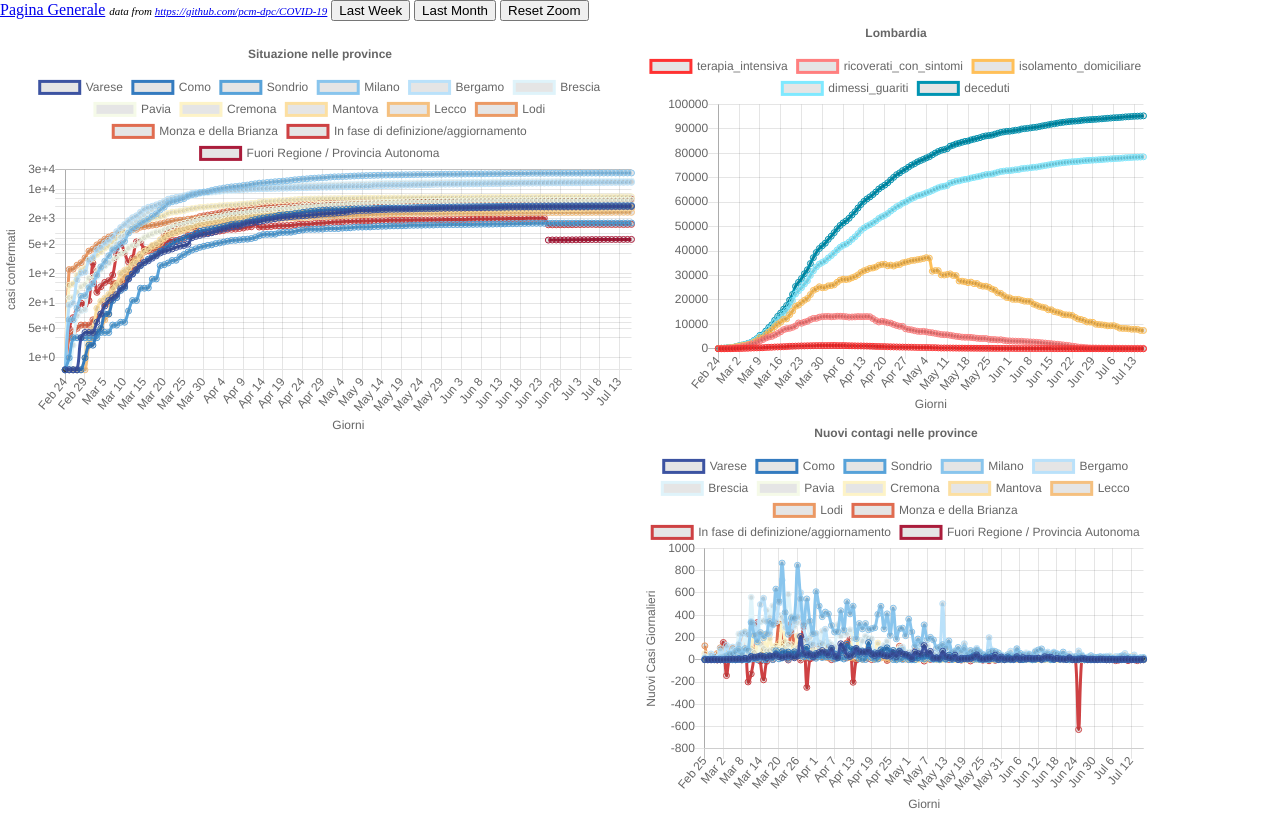
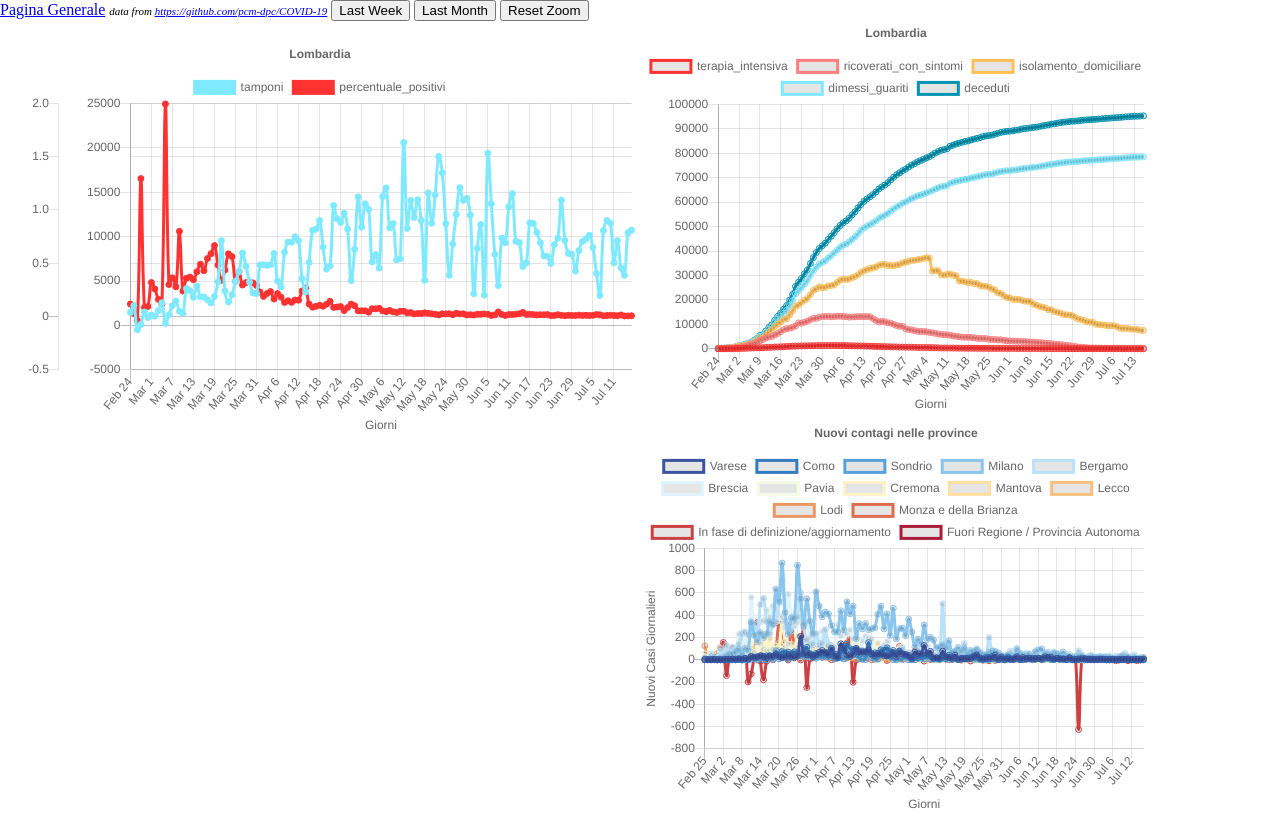
Before and after one commit to thela/covid19, a plain HTML site: page chartjs/italy.html in a window 1280 px wide. Drawn offline with nearby package versions, Linux system fonts and the light colour scheme; no server answers; animation ran at ten frames a second.

Commit message:
updated italian visualization

```diff
--- a/chartjs/italy.html
+++ b/chartjs/italy.html
@@ -17,7 +17,7 @@
                         <button onclick="resetZoomWidth()">Reset Zoom</button>
 
                     <p style="height: 100%; width:100%;">
-                        <canvas id="plot_province_per_regione" height="400"></canvas>
+                        <canvas id="tamponi" height="400"></canvas>
                 </p>
              </div>
             <div class="sameline">
@@ -53,6 +53,7 @@
         <script src="js/dependencies/palette.js"></script>
         <script src="js/plot_newcases_vs_totalcases_regioni.js"></script>
         <script src="js/plot_province_per_regione.js"></script>
+        <script src="js/tamponi.js"></script>
         <script src="js/plot_regioni.js"></script>
         <script src="js/italy.js"></script>
         <script src="js/coordinated_zoom.js"></script>
--- a/chartjs/js/coordinated_zoom.js
+++ b/chartjs/js/coordinated_zoom.js
@@ -4,8 +4,8 @@ var rightEnd;
 
 var charts = [
     r_analysisChart,
-    nmpr_analysisChart,
-    pprr_analysisChart
+    t_analysisChart,
+    nmpr_analysisChart
 ];
 
 
--- a/chartjs/js/italy.js
+++ b/chartjs/js/italy.js
@@ -213,6 +213,13 @@ function toggleRegioniData(regione_label, italychart_index) {
         nmpr_analysisChart.update();
     } catch(e){}
 
+
+    try{
+        t_analysisChart.data = t_ProcessData(regione_label, tamponi_data);
+        t_analysisChart.options.title.text = regione_label;
+        t_analysisChart.update();
+    } catch(e){}
+
     shown_regioni = [regione_label]
 
     var shown;
--- a/chartjs/js/plot_province_per_regione.js
+++ b/chartjs/js/plot_province_per_regione.js
@@ -1,7 +1,7 @@
 
 var $element = document.getElementById("plot_province_per_regione"),
     shown_regione = 'Lombardia',
-    province_per_regione_data, nuovi_malati_per_regione,
+    province_per_regione_data,
     pprr_borderColors;
 
 if ($element !== null){
@@ -156,7 +156,7 @@ if ($element !== null){
             return item;
         });
 
-        nmpr_data = pprr_italiaProcessData(shown_regione, nuovi_malati_per_regione);
+        nmpr_data = nmpr_italiaProcessData(shown_regione, nuovi_malati_per_regione);
         nmpr_analysisChart.data = nmpr_data;
         nmpr_analysisChart.update();
 
@@ -191,7 +191,3 @@ if ($element !== null){
         return nmpr_data;
     }
 }
-
-function nmpr_resetZoom() {
-    nmpr_analysisChart.resetZoom();
-}
--- a/chartjs/js/plot_regioni.js
+++ b/chartjs/js/plot_regioni.js
@@ -1,6 +1,6 @@
 
 var $element = document.getElementById("plot_regioni"),
-    regioni_data, nuovi_malati_per_regione,
+    regioni_data,
     r_borderColors, r_regioni,
     type_to_plot = ['terapia_intensiva', 'ricoverati_con_sintomi', 'isolamento_domiciliare', 'dimessi_guariti', 'deceduti' ],
     color_per_type = {
@@ -58,7 +58,6 @@ if ($element !== null){
         spanGaps: false,
         title: {
             display: true,
-            text: 'Situazione nelle province'
         },
             legend: {
                 position: 'top'
--- /dev/null
+++ b/chartjs/js/tamponi.js
@@ -0,0 +1,143 @@
+
+var $element = document.getElementById("tamponi"),
+    shown_regione = 'Lombardia',
+    tamponi_data,
+    t_borderColors, r_regioni,
+    t_type_to_plot = ['tamponi', 'percentuale_positivi'], //nuovi_casi
+    t_color_per_type = {
+        'tamponi': '#7fe9ff',
+        'percentuale_positivi': '#ff3232',
+    }, t_axis_per_type = {
+        'tamponi': 'A',
+        'percentuale_positivi': 'B',
+        'nuovi_casi': 'A',
+    }, t_chart_per_type = {
+        'tamponi': 'line',
+        'percentuale_positivi': 'line',
+        'nuovi_casi': 'line',
+    };
+
+if ($element !== null){
+    var t_ctx = $element.getContext("2d");
+
+    var options = {
+        maintainAspectRatio: false,
+        spanGaps: false,
+        title: {
+            display: true,
+            text: 'Tamponi'
+        },
+            legend: {
+                position: 'top'
+            },
+        scales: {
+            xAxes: [{
+                display: true,
+                type: 'time',
+                scaleLabel: {
+                    display: true,
+                    labelString: 'Giorni'
+                },
+            }],
+            yAxes: [{
+                id: 'A',
+                type: 'linear',
+                scaleLabel: {
+                    display: true,
+                    },
+                },
+                {
+                    id: 'B',
+                    type: 'linear',
+                    scaleLabel: {
+                        display: true,
+                    }
+                }
+            ]
+        },
+
+        plugins: {
+            filler: {
+                propagate: false
+            },
+            'samples-filler-analyser': {
+                target: 'chart-analyser'
+            },
+            zoom: {
+                // Container for pan options
+                pan: {
+                    // Boolean to enable panning
+                    enabled: true,
+
+                    // Panning directions. Remove the appropriate direction to disable
+                    // Eg. 'y' would only allow panning in the y direction
+                    mode: 'x'
+                },
+
+                // Container for zoom options
+                zoom: {
+                    // Boolean to enable zooming
+                    enabled: true,
+
+                    // Zooming directions. Remove the appropriate direction to disable
+                    // Eg. 'y' would only allow zooming in the y direction
+                    mode: 'x',
+                }
+            }
+        }
+    };
+    t_analysisChart = new Chart(t_ctx, {
+        type: 'bar',
+        data: {},
+        options: options
+    });
+
+    $.getJSON('data/data_tamponi.json', function(data) {
+        //data is the JSON string
+        tamponi_data = data;
+        r_regioni = Object.keys(tamponi_data).map(function(item) {
+            return item;
+        });
+
+        t_analysisChart.data = t_ProcessData(shown_regione, tamponi_data);
+        t_analysisChart.options.title.text = shown_regione;
+        t_analysisChart.update();
+
+    })
+
+    function t_ProcessData(regione, data)
+    {
+        var t_data = {
+            datasets: []
+        }
+        number_type = Object.keys(data[regione]).map(function(item) {
+                    return item;
+                })
+
+        var i=0;
+        for (var type_index in t_type_to_plot){
+            number_type = t_type_to_plot[type_index]
+            t_data['datasets'].push({
+                label: number_type,
+                data: data[regione][number_type].map(
+                    function(item)   {
+                        return {
+                            'x': moment(item['x']), //.toISOString().slice(0,10),
+                            'y': item['y']}
+                }).sort((a, b) => a.x - b.x),
+                borderColor: t_color_per_type[number_type],
+                backgroundColor: t_color_per_type[number_type],
+                fill: 'false',
+                yAxisID: t_axis_per_type[number_type],
+                type: t_chart_per_type[number_type],
+
+        barPercentage: 0.5,
+        barThickness: 6,
+        maxBarThickness: 8,
+        minBarLength: 2,
+            })
+
+        }
+        return t_data;
+    }
+}
```
Also changed, not shown: chartjs/italy_test.html (+11 -5 lines).
